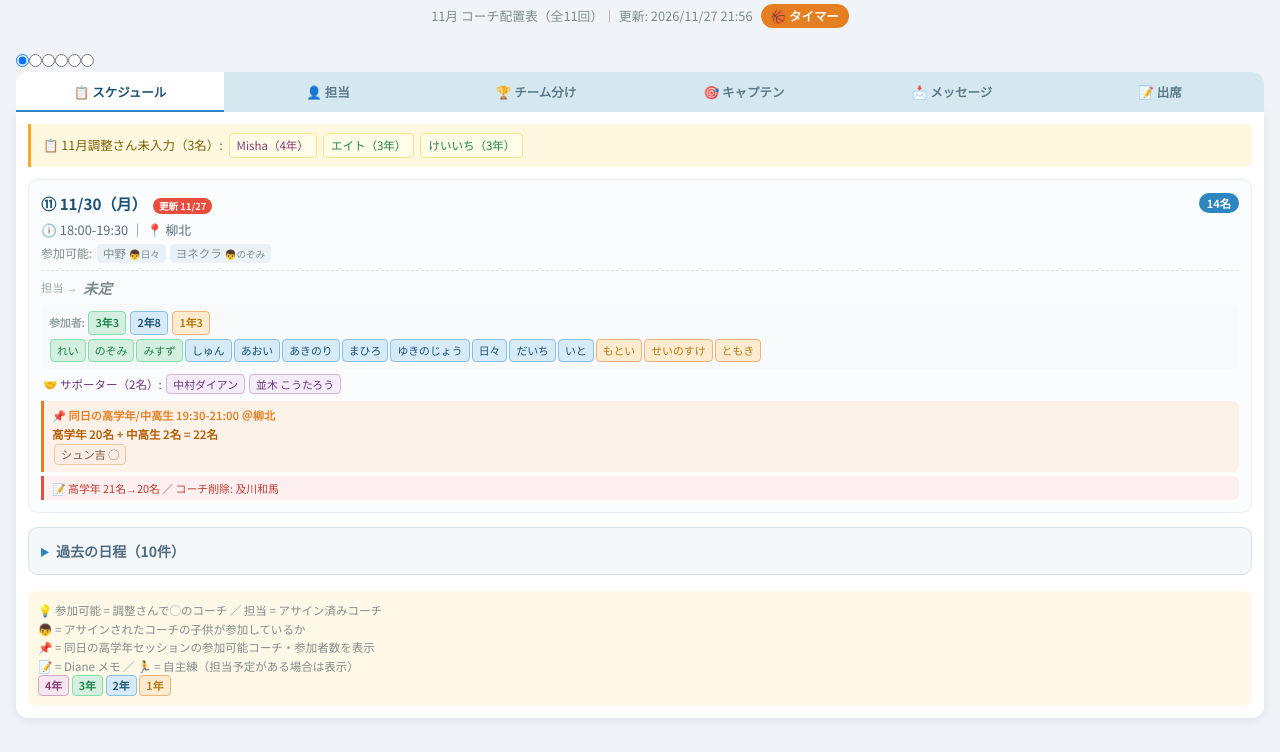
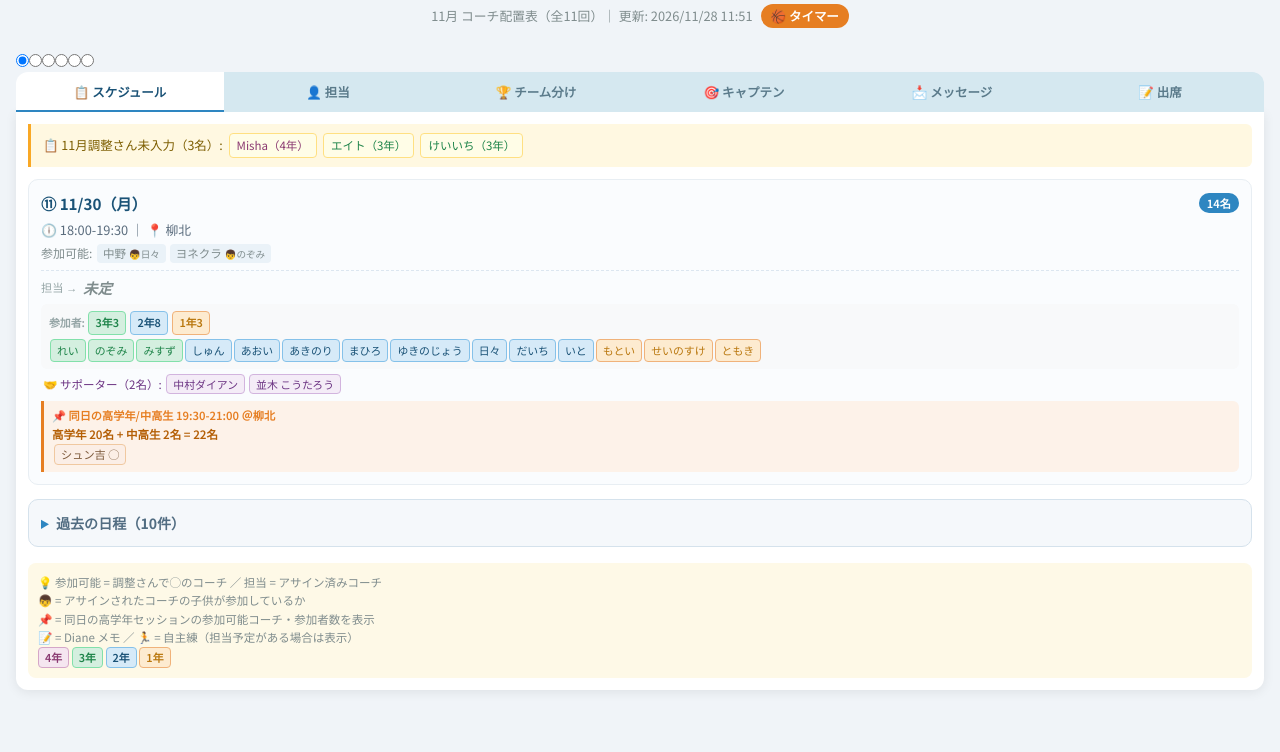
Before and after one commit to DianeNakamura/blazers-schedule, a plain HTML site: page index.html in a window 1280 px wide. Shown: the part 48-800 px from the top of the page. Drawn offline with Linux system fonts and the light colour scheme.

Commit message:
Auto-update schedule

```diff
--- a/index.html
+++ b/index.html
@@ -182,7 +182,7 @@
 </head>
 <body>
 <h1>🏀 ブレイザーズ低学年練習スケジュール</h1>
-<p class="subtitle">11月 コーチ配置表（全11回）｜ 更新: 2026/11/27 21:56<a href="https://dianenakamura.github.io/bball-timer/" target="_blank" rel="noopener" class="ext-link" style="margin-left:8px;display:inline-block;padding:3px 10px;background:#e67e22;color:#fff;border-radius:14px;font-size:.78rem;font-weight:700;text-decoration:none">🏀 タイマー</a></p>
+<p class="subtitle">11月 コーチ配置表（全11回）｜ 更新: 2026/11/28 11:51<a href="https://dianenakamura.github.io/bball-timer/" target="_blank" rel="noopener" class="ext-link" style="margin-left:8px;display:inline-block;padding:3px 10px;background:#e67e22;color:#fff;border-radius:14px;font-size:.78rem;font-weight:700;text-decoration:none">🏀 タイマー</a></p>
 <input type="radio" name="tab" id="tab1" checked><input type="radio" name="tab" id="tab2"><input type="radio" name="tab" id="tab4"><input type="radio" name="tab" id="tab5"><input type="radio" name="tab" id="tab6"><input type="radio" name="tab" id="tab7">
 <div class="tabs"><label for="tab1">📋 スケジュール</label><label for="tab2">👤 担当</label><label for="tab4">🏆 チーム分け</label><label for="tab5">🎯 キャプテン</label><label for="tab6">📩 メッセージ</label><label for="tab7">📝 出席</label></div>
 
@@ -191,14 +191,13 @@
   <div class="not-entered">📋 11月調整さん未入力（3名）: <span class="not-entered-name gl4">Misha（4年）</span><span class="not-entered-name gl3">エイト（3年）</span><span class="not-entered-name gl3">けいいち（3年）</span></div>
 <div id="schedule-sessions">
   <p id="schedule-empty" class="schedule-empty" hidden>今日以降の予定はありません。</p>
-  <div id="upcoming-sessions"><div class="schedule-session" data-session-date="2026-11-30">  <div class="card"><div class="card-header"><span class="date">⑪ 11/30（月）<span class="diff-badge">更新 11/27</span></span><span class="badge">14名</span></div>
+  <div id="upcoming-sessions"><div class="schedule-session" data-session-date="2026-11-30">  <div class="card"><div class="card-header"><span class="date">⑪ 11/30（月）</span><span class="badge">14名</span></div>
     <div class="venue">🕕 18:00-19:30 ｜ 📍 柳北</div>
     <div class="available">参加可能: <span>中野 <small>👦日々</small></span><span>ヨネクラ <small>👦のぞみ</small></span></div>
     <div class="assigned"><span class="assigned-label">担当 →</span><span class="assigned-name not-needed">未定</span></div>
     <div class="participants-inline"><div class="p-label">参加者: <span class="grade-label gl3">3年3</span> <span class="grade-label gl2">2年8</span> <span class="grade-label gl1">1年3</span></div><span class="g3">れい</span><span class="g3">のぞみ</span><span class="g3">みすず</span><span class="g2">しゅん</span><span class="g2">あおい</span><span class="g2">あきのり</span><span class="g2">まひろ</span><span class="g2">ゆきのじょう</span><span class="g2">日々</span><span class="g2">だいち</span><span class="g2">いと</span><span class="g1">もとい</span><span class="g1">せいのすけ</span><span class="g1">ともき</span></div>
     <div class="supporters">🤝 サポーター（2名）: <span class="sup-name">中村ダイアン</span><span class="sup-name">並木 こうたろう</span></div>
     <div class="kounen"><div class="kounen-title">📌 同日の高学年/中高生 19:30-21:00 ＠柳北</div><div class="kounen-participants">高学年 20名 + 中高生 2名 = 22名</div><span>シュン吉 ◯</span></div>
-    <div class="diff-detail">📝 高学年 21名→20名 ／ コーチ削除: 及川和馬</div>
   </div>
 </div></div>
   <details id="past-sessions" class="past-sessions">
```
